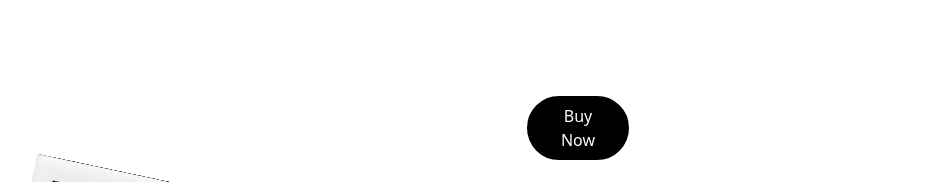
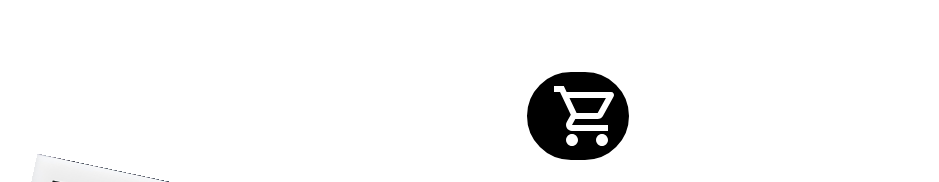
Before and after one commit to shubhratiwary134/spline, a React (Vite) app: page / in a window 1280 px wide. Shown: the part 618-800 px from the top of the page, without its empty margins (62-1001 px from the left). Built offline with nearby package versions, Linux system fonts and the light colour scheme; a web font is replaced by a local one.

Commit message:
footer started

```diff
--- a/src/App.jsx
+++ b/src/App.jsx
@@ -8,6 +8,7 @@ import { motion } from 'framer-motion';
 import Logos from './Components/Logos';
 import Event from './Components/Event';
 import Footer from './Components/Footer';
+import { MdOutlineShoppingCart } from 'react-icons/md';
 
 export default function App() {
   return (
@@ -32,7 +33,9 @@ export default function App() {
       initial={{y:50,opacity:0}}
       animate={{y:0,opacity:1}}
       transition={{duration:.5}}
-      className='sticky bottom-5  border-white w-1/12  text-white bg-black py-2 px-6 border-2 rounded-full hover:bg-white hover:text-black duration-500'>Buy Now</motion.button>
+      className='sticky bottom-5  border-white w-1/12  text-white bg-black py-2 px-6 border-2 rounded-full hover:bg-white hover:text-black hover:border-black duration-500'>
+        <MdOutlineShoppingCart size={72}/>
+      </motion.button>
 
 
     </div>
--- a/src/Components/Event.jsx
+++ b/src/Components/Event.jsx
@@ -1,5 +1,5 @@
 
-import { motion } from "framer-motion"
+import { motion, useAnimation } from "framer-motion"
 import group from "../assets/images/speaking.jpg"
 import public1 from '../assets/images/publicbento.jpg'
 import public2 from '../assets/images/publicbento2.jpg'
@@ -8,6 +8,7 @@ import hope from '../assets/images/hope.jpg'
 import { FaArrowRightLong } from "react-icons/fa6"
 
 const Event = () => {
+
   return (
     <div className='w-screen h-[180vh] bg-white flex flex-col items-center   p-10 '>
       <motion.div
@@ -68,7 +69,8 @@ const Event = () => {
         <img src={hope} className="w-full h-full object-cover rounded-2xl hover:scale-110 duration-300"></img>
         </motion.div>
 
-        <motion.div className="col-span-6 row-span-2   text-wrap p-2 flex  justify-around  ">
+        <motion.div
+        className="col-span-6 row-span-2   text-wrap p-2 flex  justify-around  ">
           <button className="text-8xl">View More</button>
         <FaArrowRightLong size={96} className="self-end  "/>
         </motion.div>
--- a/src/Components/Footer.jsx
+++ b/src/Components/Footer.jsx
@@ -1,7 +1,17 @@
 
 const Footer = () => {
   return (
-    <div className='w-full h-72 bg-white border border-black'></div>
+    <div className='w-full h-[100vh] bg-white border border-black'>
+      <div className="w-full h-full flex flex-col">
+      <div className="flex justify-around items-center p-5">
+      <div className="text-9xl">Join us</div>
+
+
+
+      </div>
+
+      </div>
+    </div>
   )
 }
 
```
